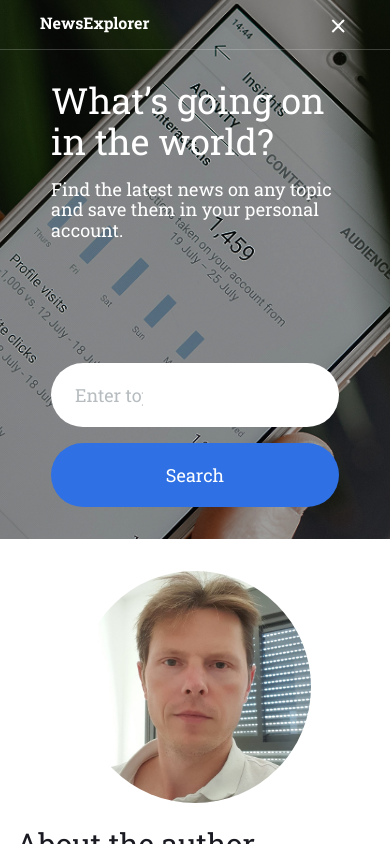
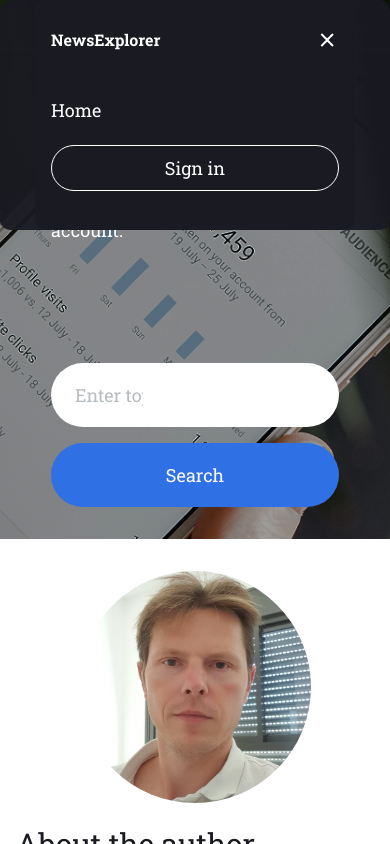
Before and after one commit to yuranest/news-explorer, a React (Vite) app: page / in a window 390 px wide. Both pictures are taken after a click on the button "Open menu". Shown: the top 844 px of the page. Built offline with nearby package versions, Linux system fonts and the light colour scheme.

Commit message:
burger-menu css fix on 320

```diff
--- a/src/components/Header/Header.jsx
+++ b/src/components/Header/Header.jsx
@@ -1,4 +1,5 @@
-import React, { useState, useContext } from 'react';
+import { NavLink } from 'react-router-dom';
+import React, { useState, useContext, useEffect } from 'react';
 import { useLocation } from 'react-router-dom';
 import Navigation from '../Navigation/Navigation';
 import SearchForm from '../SearchForm/SearchForm';
@@ -11,6 +12,21 @@ function Header({ isLoggedIn, onLoginClick, onLogoutClick, onSearch }) {
   const location = useLocation();
   const isHomePage = location.pathname === '/';
   const currentUser = useContext(CurrentUserContext);
+
+  useEffect(() => {
+    document.body.style.overflow = isMobileMenuOpen ? 'hidden' : '';
+  }, [isMobileMenuOpen]);
+
+  useEffect(() => {
+    function handleResize() {
+      if (window.innerWidth > 768 && isMobileMenuOpen) {
+        setIsMobileMenuOpen(false);
+      }
+    }
+
+    window.addEventListener('resize', handleResize);
+    return () => window.removeEventListener('resize', handleResize);
+  }, [isMobileMenuOpen]);
 
   function toggleMobileMenu() {
     setIsMobileMenuOpen(!isMobileMenuOpen);
@@ -41,13 +57,34 @@ function Header({ isLoggedIn, onLoginClick, onLogoutClick, onSearch }) {
       </div>
 
       {isMobileMenuOpen && (
-        <div className="header__mobile-menu">
-          <Navigation
-            isLoggedIn={isLoggedIn}
-            onLoginClick={onLoginClick}
-            onLogoutClick={onLogoutClick}
-            currentUser={currentUser}
-          />
+        <div className="burger-menu-overlay">
+          <div className="burger-menu">
+            <div className="burger-menu__top">
+              <h1 className="burger-menu__logo">NewsExplorer</h1>
+              <button
+                className="burger-menu__close"
+                onClick={toggleMobileMenu}
+              />
+            </div>
+            <nav className="burger-menu__nav">
+              <NavLink
+                to="/"
+                className="burger-menu__link"
+                onClick={toggleMobileMenu}
+              >
+                Home
+              </NavLink>
+              <button
+                className="burger-menu__signin"
+                onClick={() => {
+                  toggleMobileMenu();
+                  onLoginClick();
+                }}
+              >
+                Sign in
+              </button>
+            </nav>
+          </div>
         </div>
       )}
 
--- a/src/styles/media.css
+++ b/src/styles/media.css
@@ -308,4 +308,115 @@
     color: #b6bcbf;
     text-align: left;
   }
+
+  .burger-menu-overlay {
+    position: fixed;
+    top: 0;
+    left: 0;
+    width: 100vw;
+    background-color: rgba(26, 27, 34, 0.95);
+    z-index: 10;
+    display: flex;
+    justify-content: center;
+    align-items: start;
+    border-radius: 10px;
+  }
+
+  .burger-menu {
+    width: 320px;
+    height: 230px;
+    background-color: #1a1b22;
+    display: flex;
+    flex-direction: column;
+    padding: 20px 16px;
+    box-sizing: border-box;
+    color: white;
+    border-radius: 10px;
+  }
+
+  .burger-menu__top {
+    display: flex;
+    justify-content: space-between;
+    align-items: center;
+  }
+
+  .burger-menu__logo {
+    font-size: 16px;
+    font-weight: 700;
+    color: white;
+  }
+
+  .burger-menu__close {
+    background: transparent;
+    border: none;
+    width: 24px;
+    height: 24px;
+    background-image: url('/src/images/close-icon.png');
+    background-size: contain;
+    background-repeat: no-repeat;
+    cursor: pointer;
+    color: white;
+  }
+
+  .burger-menu__nav {
+    margin-top: 40px;
+    display: flex;
+    flex-direction: column;
+    gap: 24px;
+  }
+
+  .burger-menu__link {
+    font-weight: 500;
+    font-size: 18px;
+    color: white;
+    text-decoration: none;
+  }
+
+  .burger-menu__signin {
+    font-size: 18px;
+    padding: 12px;
+    border: 1px solid white;
+    background-color: transparent;
+    color: white;
+    border-radius: 24px;
+    cursor: pointer;
+  }
+  .modal {
+    position: fixed;
+    top: 0;
+    left: 0;
+    width: 100vw;
+    height: 100vh;
+    background-color: rgba(0, 0, 0, 0.5);
+    display: flex;
+    justify-content: center;
+    align-items: flex-start;
+    padding-top: 56px;
+    z-index: 20;
+  }
+
+  .modal__container {
+    width: 100%;
+    max-width: 320px;
+    max-height: 560px;
+    background-color: #fff;
+    border-radius: 16px 16px 0 0;
+    box-sizing: border-box;
+    padding: 20px 16px 24px;
+    display: flex;
+    flex-direction: column;
+    justify-content: space-between;
+    margin: 0 auto;
+  }
+
+  .modal__close-icon {
+    width: 24px;
+    height: 24px;
+  }
+
+  .modal__close-button {
+    position: absolute;
+    top: -30px;
+    right: 6px;
+  }
 }
```
Also changed, not shown: src/images/close-icon-white.svg (added).
